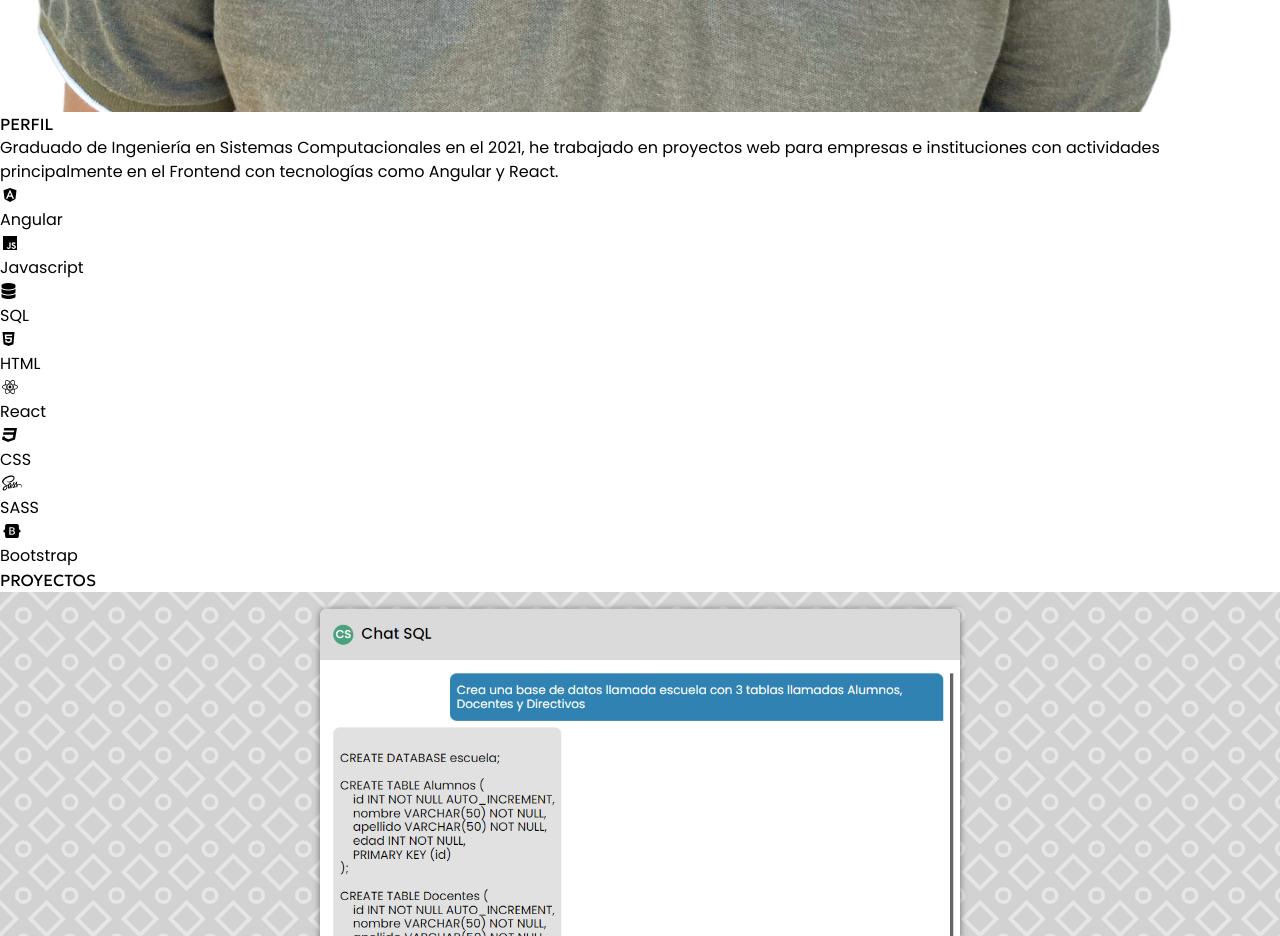
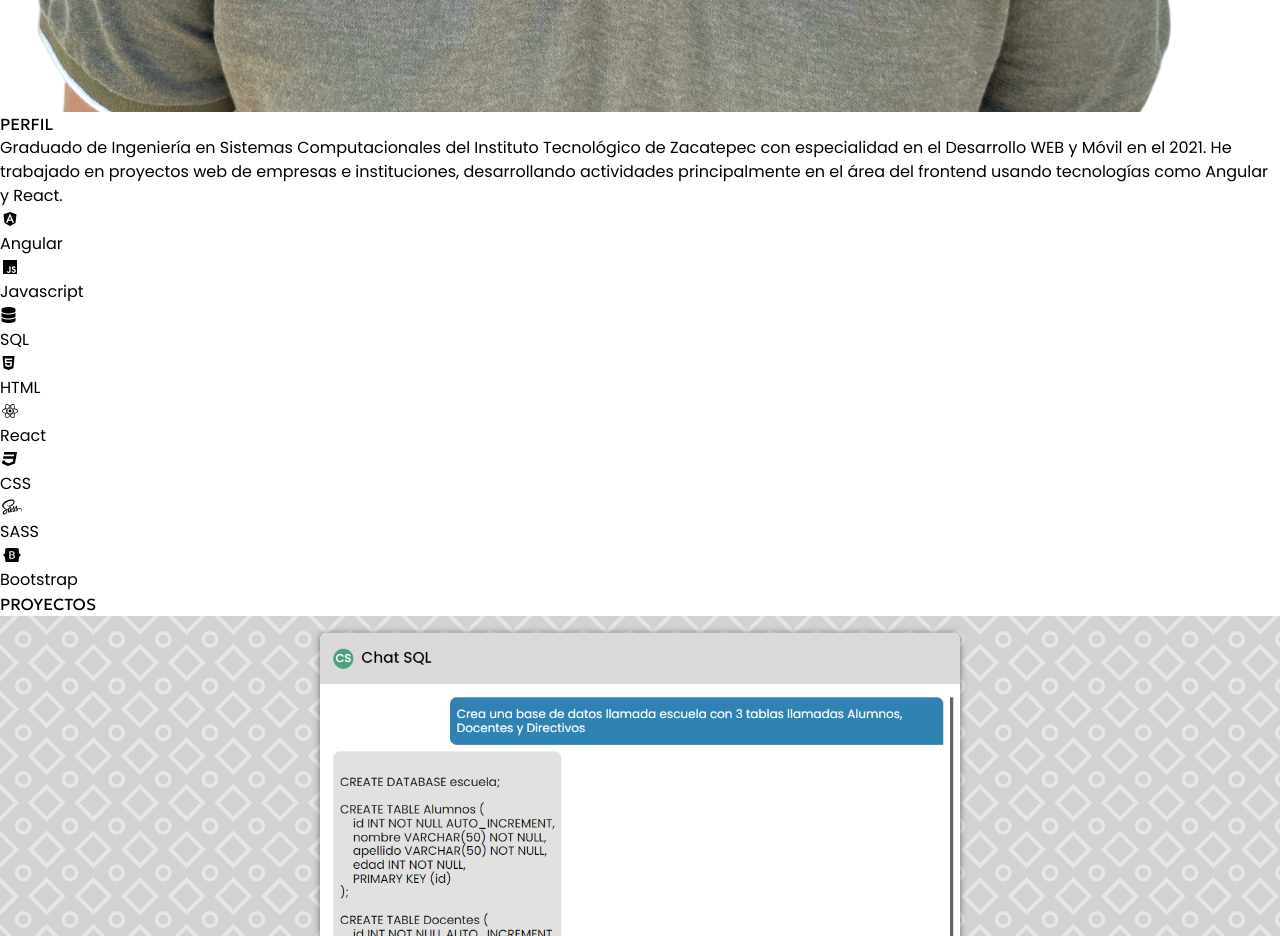
Before and after one commit to victorbalbuena/MyPortfolio, a Next.js app: page / in a window 1280 px wide. Shown: the part 1280-2216 px from the top of the page. Built offline with nearby package versions, Linux system fonts and the light colour scheme.

Commit message:
General data and design improvements

```diff
--- a/pages/index.js
+++ b/pages/index.js
@@ -61,7 +61,7 @@ export default function Home() {
   };
 
   const onButtoClick = () => {
-    fetch("CV - Victor Balbuena - ISC - Frontend.pdf").then((response) => {
+    fetch("Portfolio.pdf").then((response) => {
       response.blob().then((blob) => {
         // Creating new object of PDF file
         const fileURL = window.URL.createObjectURL(blob);
@@ -92,7 +92,7 @@ export default function Home() {
         />
       </Head>
 
-      <main className="bg-white px-10 md:px-20 lg:px-40 dark:bg-gray-900 scroll-smooth hover:scroll-auto">
+      <main className="bg-white px-10 md:px-20 lg:px-40 dark:bg-gray-900 scroll-smooth hover:scroll-auto transition-colors duration-700">
         <section
           className="mb-16
         "
@@ -242,14 +242,11 @@ export default function Home() {
 
         <section className="mx-auto max-w-6xl main-font">
           <div className="mb-10">
-            <h3 className="text-center text-3xl py-1 dark:text-white second-font">
+            <h3 className="text-center text-3xl pt-5 pb-1 dark:text-white second-font">
               PERFIL
             </h3>
-            <p className="text-center py-2 leading-8 text-gray-80 dark:text-gray-300">
-              Graduado de Ingeniería en Sistemas Computacionales en el 2021, he
-              trabajado en proyectos web para empresas e instituciones con
-              actividades principalmente en el Frontend con tecnologías como
-              Angular y React.
+            <p className="text-md md:text-xl text-center pt-8 pb-3 leading-8 text-gray-80 dark:text-gray-300">
+            Graduado de Ingeniería en Sistemas Computacionales del Instituto Tecnológico de Zacatepec con especialidad en el Desarrollo WEB y Móvil en el 2021. He trabajado en proyectos web de empresas e instituciones, desarrollando actividades principalmente en el área del frontend usando tecnologías como Angular y React.
             </p>
 
             <div className="grid grid-rows-2 gap-10 grid-cols-4 text-black dark:text-white my-14">
@@ -327,9 +324,43 @@ export default function Home() {
             </div>
           </div>
         </section>
+        {/* <section className="mx-auto max-w-6xl pb-10">
+        <div>
+            <h3 className="text-center mb-5 text-3xl pt-5 pb-1 dark:text-white second-font">
+              EXPERIENCIA
+            </h3>
+          </div>
+          <div className="text-black dark:text-white text-md md:text-xl pt-5">
+            <div className="mb-6">
+              <p className="flex flex-wrap justify-between"><span className="font-bold text-2xl">Centro de Ciencias Genómicas UNAM</span> <span className="float-right">Cuernavaca, Morelos (Remoto)</span></p>
+              <p className="pt-1"><span className="font-bold">Becario</span> — Febrero, 2021 / Junio, 2021</p>
+              <p className="my-4 text-gray-80 dark:text-gray-300">
+              Realicé mi proyecto de residencia profesional desarrollando una aplicación web con React
+consumiendo datos de importancia proporcionada por el Centro de Ciencias Genómicas
+para crear un banco de información facilitando el acceso a la misma.
+              </p>
+            </div>
+
+            <div className="w-full flex items-center justify-center text-gray-80 dark:text-gray-300">_____</div>
+
+            <div className="mt-6">
+              <p className="flex flex-wrap justify-between"><span className="font-bold text-2xl">Process Ecology Inc.</span><span className="float-right">Calgary, Canadá (Remoto)</span></p>
+              <p className="mt-1"><span className="font-bold">Frontend Web Developer</span> — Agosto 2021 / Abril 2023</p>
+              <p className="my-4 text-gray-80 dark:text-gray-300">
+              Participé en el desarrollo de proyectos que involucraban la creación de aplicaciones
+dinámicas y escalables así como el mantenimiento de proyectos existentes.
+Impementé, mejoré y propuse ideas y funcionalidades a los proyectos en los que participé,
+así como también realicé el consumo y despliegue de información de forma dinámica
+siempre buscando el mejor rendimiento.
+Algunas de las tecnologías utilizadas a lo largo de mi estancia fueron Angular, Typescript,
+Net Core, RxJS, Bootstrap, entre otras.
+              </p>
+            </div>
+          </div>
+        </section> */}
         <section className="mx-auto max-w-6xl pb-10">
           <div>
-            <h3 className="text-center mb-5 text-3xl py-1 dark:text-white second-font">
+            <h3 className="text-center mb-5 text-3xl pt-5 pb-1 dark:text-white second-font">
               PROYECTOS
             </h3>
             <p className="text-md py-2 leading-8 text-gray-80 dark:text-gray-300"></p>
```
Also changed, not shown: 1 other file (tests, documents, lock files or other folders).
